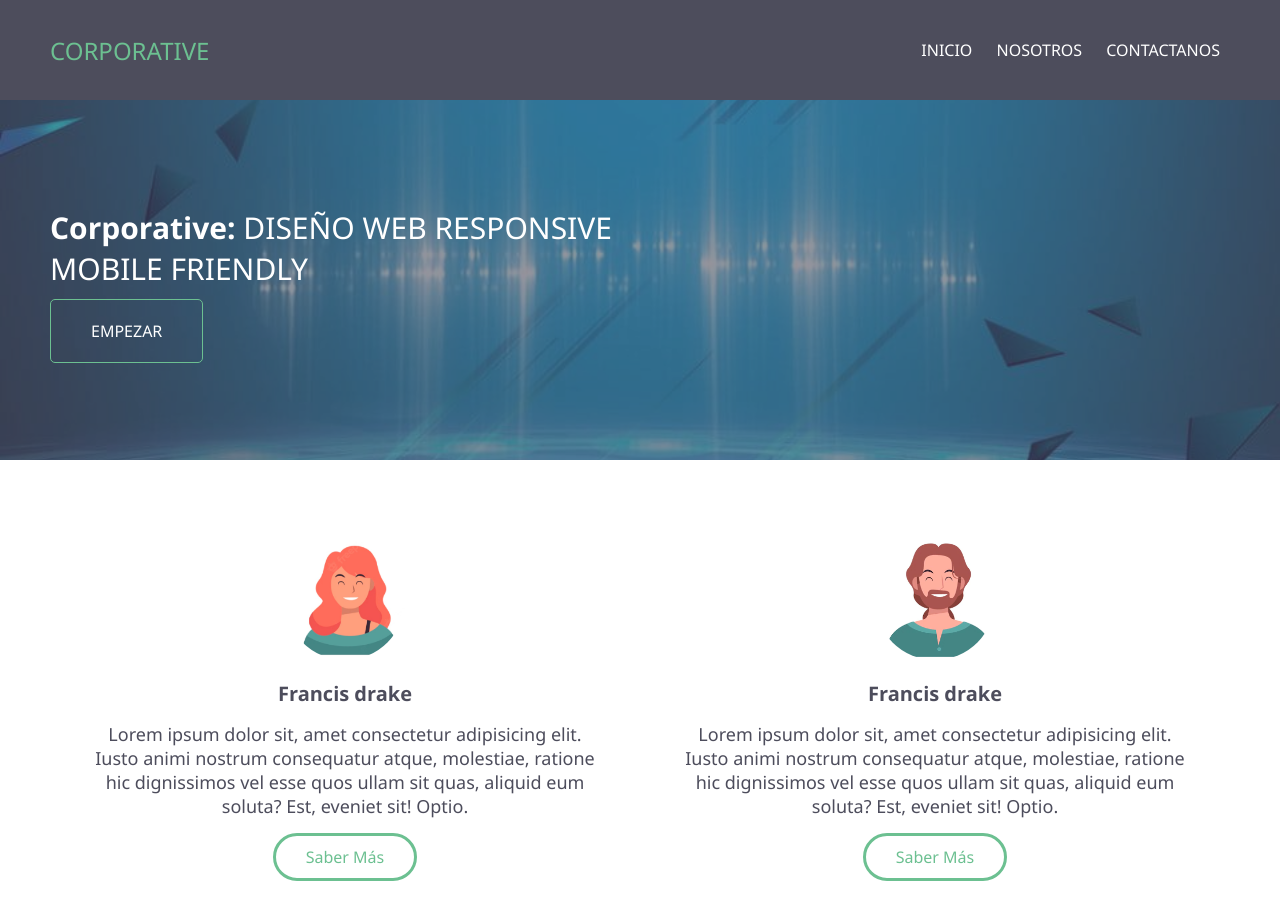
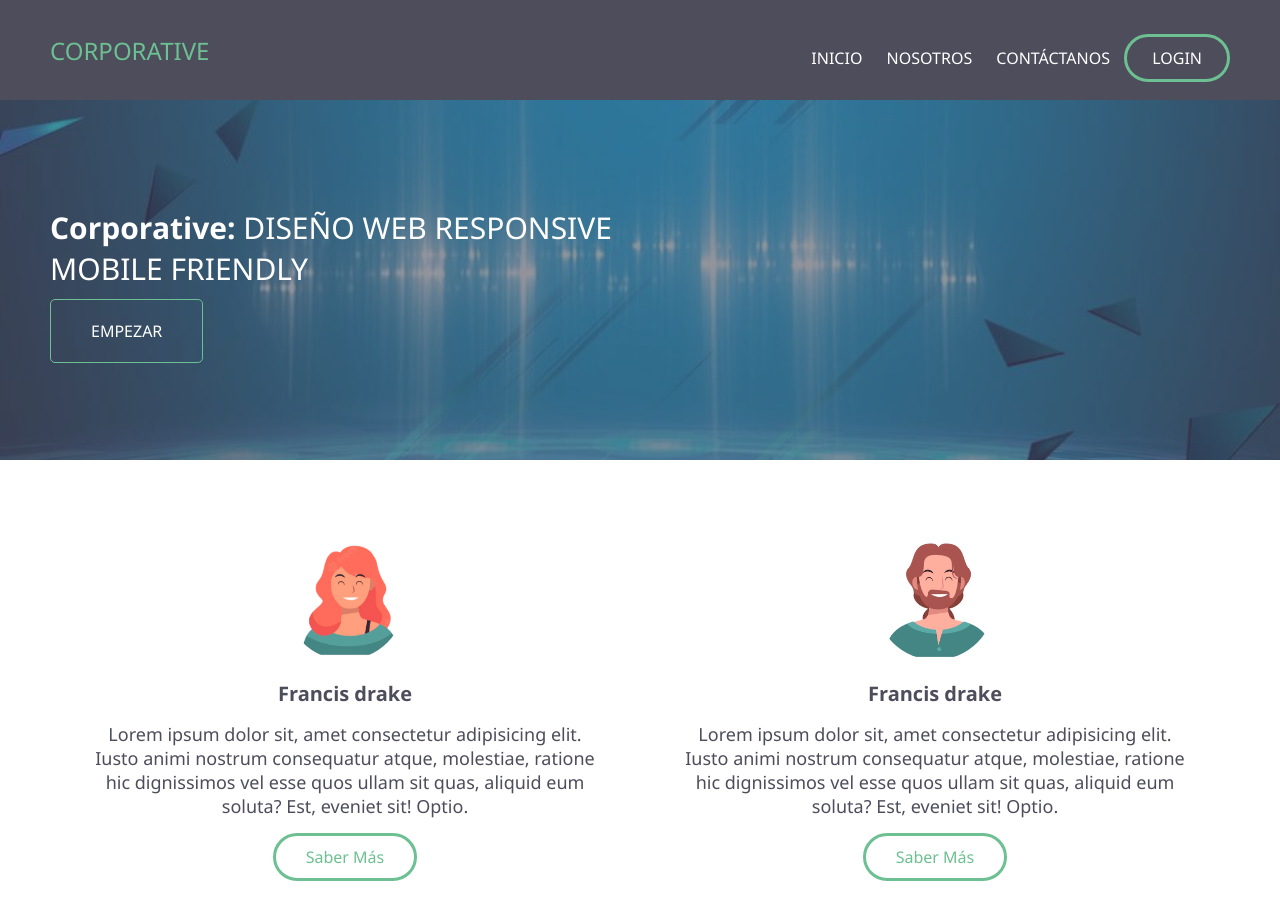
Before and after one commit to AlexisBustamante/template-landing-page, a plain HTML site: page index.html in a window 1280 px wide. Shown: the top 914 px of the page. Drawn offline with Linux system fonts and the light colour scheme.

Commit message:
boton login a template

```diff
--- a/index.html
+++ b/index.html
@@ -18,8 +18,9 @@
 
         <nav class="menu">
             <a href="">Inicio</a>
-            <a href="">Nosotros</a>
-            <a href="">Contactanos</a>
+            <a href="#personas">Nosotros</a>
+            <a href="#contacto">Contáctanos</a>
+            <a href="#" class="boton-saber-mas login">Login</a>
             <label for="check" class="esconder-menu">&#215</label>
         </nav>
     </header>
--- a/style.css
+++ b/style.css
@@ -250,7 +250,7 @@ form textarea::placeholder {
   padding: 10px;
 }
 
-.boton-formulario .boton-saber-mas{
+.boton-formulario .boton-saber-mas {
   display: block;
   border: 2px solid #fff;
   color: #fff;
@@ -260,18 +260,22 @@ text-align: center;
 
 .boton-formulario .boton-saber-mas:hover {
   background: #4fa776ad;
+}
 
+.menu .boton-saber-mas {
+  padding: 10px 25px;
+}
+.menu .boton-saber-mas:hover {
+  color: #fff;
 }
 
 /*FOOTER*/
-footer{
+footer {
   background: #4d4d5c;
   color: grey;
   text-align: center;
   padding: 10px 0px;
 }
-
-
 
 /*Respondive*/
 @media (max-width: 768px) {
@@ -321,8 +325,7 @@ footer{
 
   /*FORMULARIO*/
 
-.datos-form{
+  .datos-form {
     flex-direction: column;
   }
-
 }
```
Lines whose indentation alone changed are shown as unchanged.
